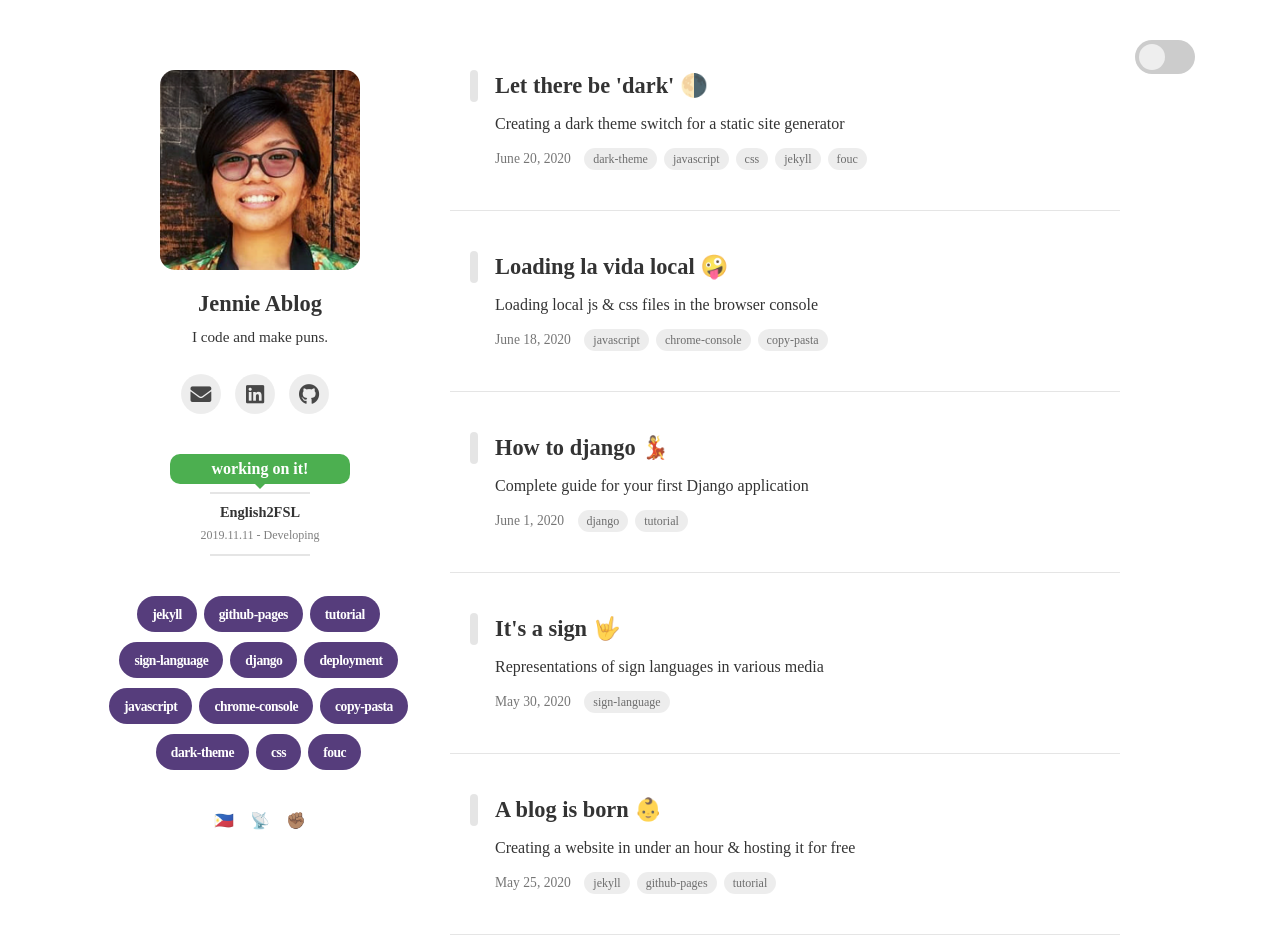
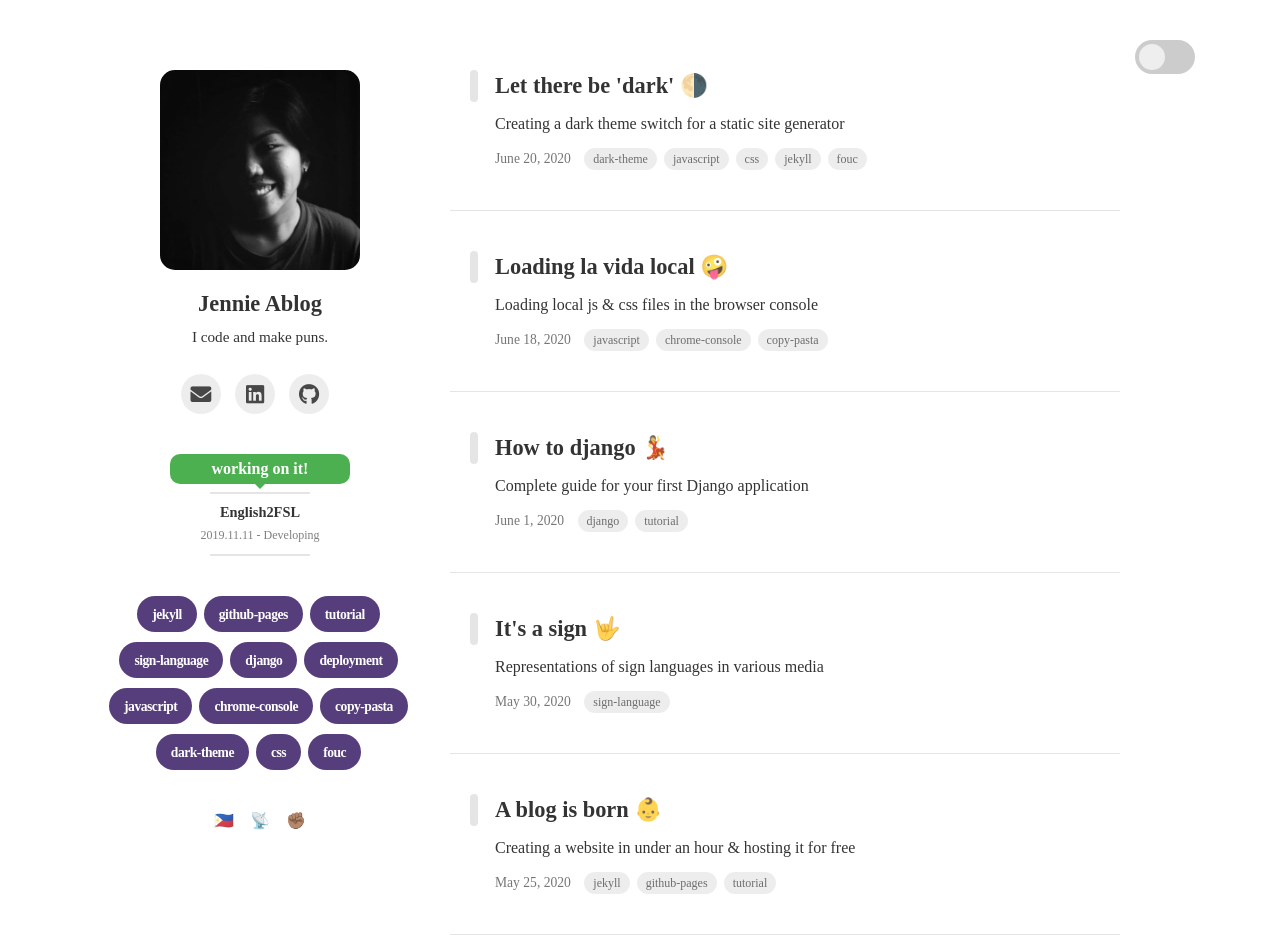
Before and after one commit to jennieablog/jennieablog.github.io, a Jekyll site: the page built from index.html, in a window 1280 px wide. Built offline with Jekyll 4.4.1, drawn with Linux system fonts in a browser that asks for light colours; nearby versions of some CDN libraries; some web fonts are replaced; the list of posts is cut into pages by our own code.

Commit message:
changed profile pic

```diff
--- a/_config.yml
+++ b/_config.yml
@@ -9,7 +9,7 @@ theme_settings :
 
   # Profile Settings
   profile :
-    image : assets/img/profile.png
+    image : assets/img/profile.jpg
     logo : assets/logo.png
     qrcode: assets/img/qrcode.png
     username : Jennie Ablog
```
Also changed, not shown: assets/img/profile.jpg (added), assets/img/profile.png (deleted).
